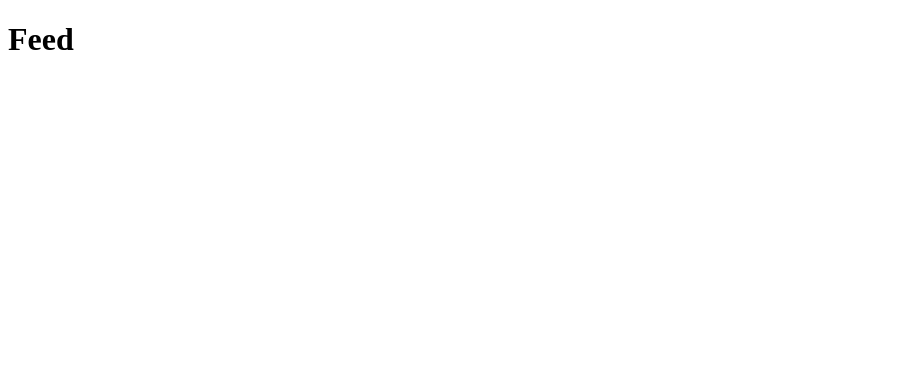
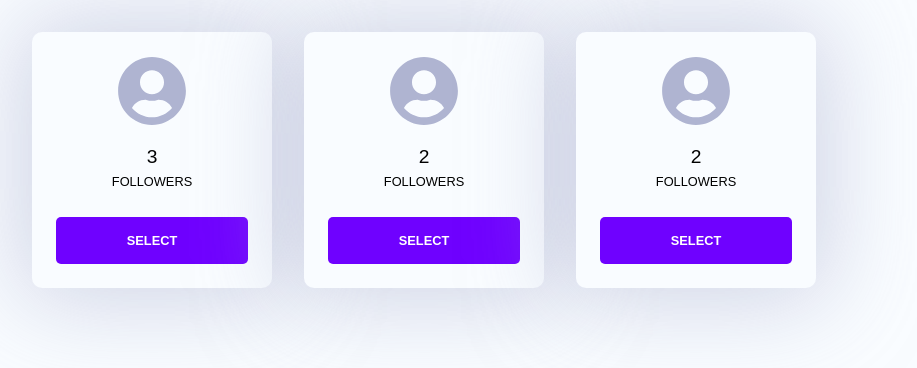
Before and after one commit to sebastiancrossa/feed, a React (Create React App) app: page / in a window 1280 px wide. Shown: the top 368 px of the page, without its empty margins (0-917 px from the left). Built offline with nearby package versions, Linux system fonts and the light colour scheme.

Commit message:
Implementar la ui base para los usuarios

```diff
--- a/package.json
+++ b/package.json
@@ -5,6 +5,8 @@
   "dependencies": {
     "react": "^16.11.0",
     "react-dom": "^16.11.0",
+    "react-icons": "^3.8.0",
+    "react-router-dom": "^5.1.2",
     "react-scripts": "3.2.0",
     "styled-components": "^4.4.1"
   },
--- a/src/App.js
+++ b/src/App.js
@@ -1,10 +1,19 @@
+// Libraries
 import React from "react";
+import { BrowserRouter, Route, Switch } from "react-router-dom";
+
+// Component Imports
+import Feed from "./pages/Feed";
 
 function App() {
   return (
-    <div>
-      <h1>Feed</h1>
-    </div>
+    <BrowserRouter>
+      <Switch>
+        <Route exact path="/" component={Feed} />
+
+        <Route component={() => <h1>404</h1>} />
+      </Switch>
+    </BrowserRouter>
   );
 }
 
--- /dev/null
+++ b/src/containers/Feed/UserCard/index.js
@@ -0,0 +1,25 @@
+// Libraries
+import React from "react";
+import { FaUserCircle } from "react-icons/fa";
+
+// Styles
+import { Card, SelectButton } from "./userCard.style";
+
+export const UserCard = ({ followers }) => {
+  return (
+    <Card>
+      <FaUserCircle
+        size={70}
+        style={{ color: "var(--color-gray)", marginBottom: "0.5rem" }}
+      />
+      <div style={{ marginBottom: "1.5rem" }}>
+        <p style={{ fontSize: "1.2rem" }}>{followers}</p>
+        <p style={{ textTransform: "uppercase", fontSize: "0.8rem" }}>
+          Followers
+        </p>
+      </div>
+
+      <SelectButton>SELECT</SelectButton>
+    </Card>
+  );
+};
--- /dev/null
+++ b/src/containers/Feed/UserCard/userCard.style.js
@@ -0,0 +1,41 @@
+import styled from "styled-components";
+
+export const Card = styled.div`
+  position: relative;
+  background-color: var(--color-white);
+
+  border-radius: 10px;
+  padding: 1.5rem;
+  margin-right: 2rem;
+
+  text-align: center;
+
+  width: 15rem;
+  height: 16rem;
+
+  -webkit-box-shadow: 0px 0px 96px 9px rgba(175,180,209,0.59);
+-moz-box-shadow: 0px 0px 96px 9px rgba(175,180,209,0.59);
+box-shadow: 0px 0px 96px 9px rgba(175,180,209,0.59);
+Copy Text
+`;
+
+export const SelectButton = styled.button`
+  width: 100%;
+  padding: 1rem;
+
+  vertical-align: bottom;
+
+  font-size: 0.8rem;
+  font-weight: 600;
+
+  text-transform: uppercase;
+
+  outline: none;
+  border-radius: 5px;
+  border: none;
+
+  cursor: pointer;
+
+  color: white;
+  background-color: var(--color-main);
+`;
--- /dev/null
+++ b/src/containers/Feed/UserList/index.js
@@ -0,0 +1,16 @@
+// Libraries
+import React from "react";
+
+// Styles
+import { UserCard } from "../UserCard";
+import { List } from "./userList.style";
+
+export const UserList = () => {
+  return (
+    <List>
+      <UserCard followers={3} />
+      <UserCard followers={2} />
+      <UserCard followers={2} />
+    </List>
+  );
+};
--- /dev/null
+++ b/src/containers/Feed/UserList/userList.style.js
@@ -0,0 +1,5 @@
+import styled from "styled-components";
+
+export const List = styled.div`
+  display: flex;
+`;
--- a/src/index.js
+++ b/src/index.js
@@ -1,5 +1,17 @@
+// Libraries
 import React from "react";
 import { render } from "react-dom";
 import App from "./App";
+import { ThemeProvider } from "styled-components";
+import theme from "./utils/theme";
+import GlobalStyles from "./utils/global";
 
-render(<App />, document.getElementById("root"));
+render(
+  <ThemeProvider theme={theme}>
+    <>
+      <App />
+      <GlobalStyles />
+    </>
+  </ThemeProvider>,
+  document.getElementById("root")
+);
--- /dev/null
+++ b/src/pages/Feed.js
@@ -0,0 +1,15 @@
+// Libraries
+import React from "react";
+
+// Styles
+import { UserList } from "../containers/Feed/UserList";
+
+const Feed = () => {
+  return (
+    <div>
+      <UserList />
+    </div>
+  );
+};
+
+export default Feed;
--- /dev/null
+++ b/src/utils/global.js
@@ -0,0 +1,42 @@
+import { createGlobalStyle } from "styled-components";
+
+export default createGlobalStyle`
+    *,
+    *::before,
+    *::after {
+        margin: 0;
+        padding: 0;
+        box-sizing: inherit;
+        -webkit-font-smoothing: antialiased;
+        -moz-osx-font-smoothing: grayscale;
+    }
+
+    html {
+        box-sizing: border-box;
+
+        --color-main: ${props => props.theme.colors.main};
+        --color-white: ${props => props.theme.colors.whiteColor};
+        --color-gray: ${props => props.theme.colors.grayColor};
+        --color-text: ${props => props.theme.colors.textColor};
+        --color-shadow: ${props => props.theme.colors.shadow};
+
+    }
+
+    body {
+        font-family: "Arial", sans-serif;
+        font-weight: 400;
+        line-height: 1.6;
+
+        background-color: ${props => props.theme.colors.whiteColor};
+        padding: 2rem;
+    }
+
+    a,
+    input,
+    textarea,
+    button {
+        outline: none;
+        text-decoration: none;
+        font-family: inherit;
+    }
+`;
--- /dev/null
+++ b/src/utils/theme.js
@@ -0,0 +1,11 @@
+const theme = {
+  colors: {
+    main: "#6F01FF",
+    whiteColor: "#F9FCFF",
+    grayColor: "#AFB4D1",
+    textColor: "#394275",
+    shadow: "rgba(0,0,0, 0.7)"
+  }
+};
+
+export default theme;
--- /dev/null
+++ b/style.js
@@ -0,0 +1 @@
+import styled from "styled-components";
```
Also changed, not shown: 1 other file (tests, documents, lock files or other folders).
